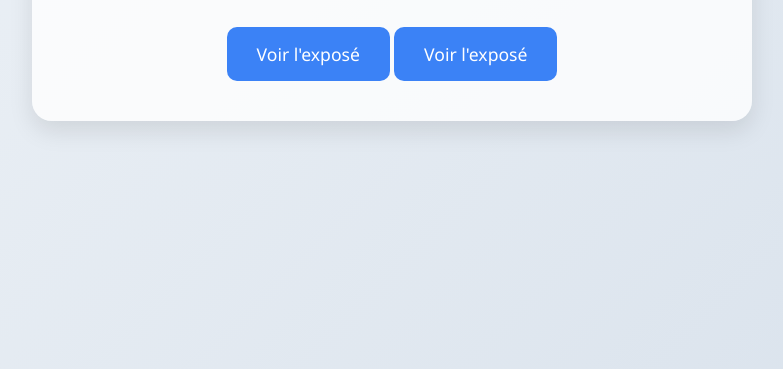
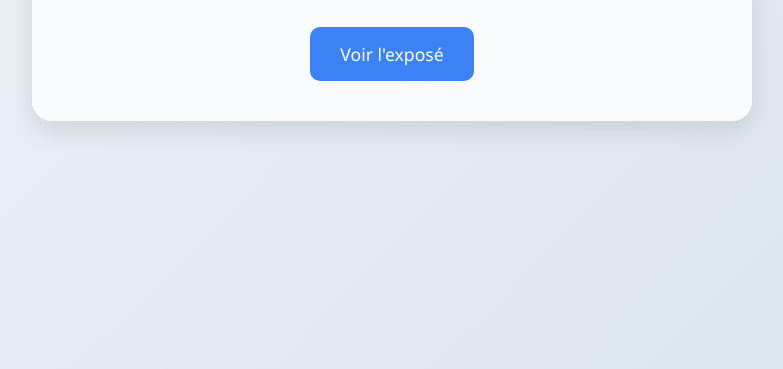
Before and after one commit to dzvellox/expo, a plain HTML site: page index.html in a window 1280 px wide. Shown: the part 431-800 px from the top of the page, without its empty margins (248-1031 px from the left). Drawn offline with Linux system fonts and the light colour scheme.

Commit message:
Update index.html

```diff
--- a/index.html
+++ b/index.html
@@ -63,7 +63,6 @@
     <div class="container">
         <h1>Mon Exposé sur Henri Poincaré</h1>
         <p>Clique sur le bouton ci-dessous pour accéder à mon Google Slides avec les GIFs animés :</p>
-        <a href="https://google.com" target="_blank" class="btn">Voir l'exposé</a>
         <a href="https://docs.google.com/presentation/d/e/2PACX-1vRJ9KAY0W58mAfK2aP-zUg2s7g7xbueSt7jT2JYddMCXT40OHtffYrRfl-JAvNz8GTPpoQDBgmvdhXy/pub?start=false&loop=false&delayms=3000" target="_blank" class="btn">Voir l'exposé</a>
     </div>
 </body>
```
